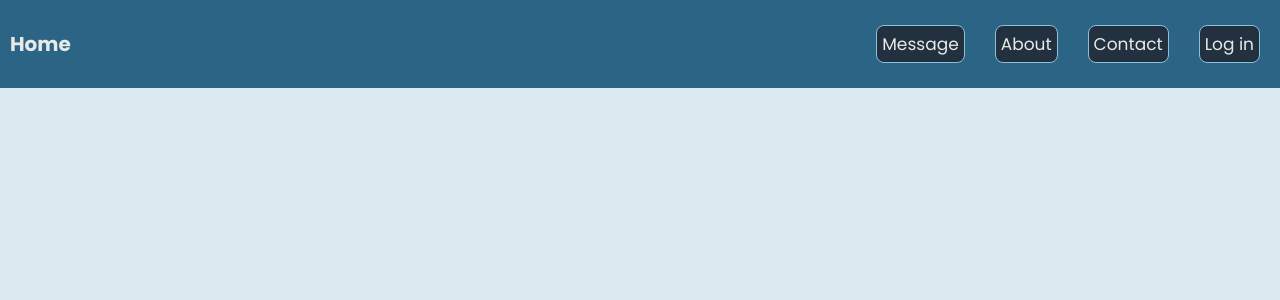
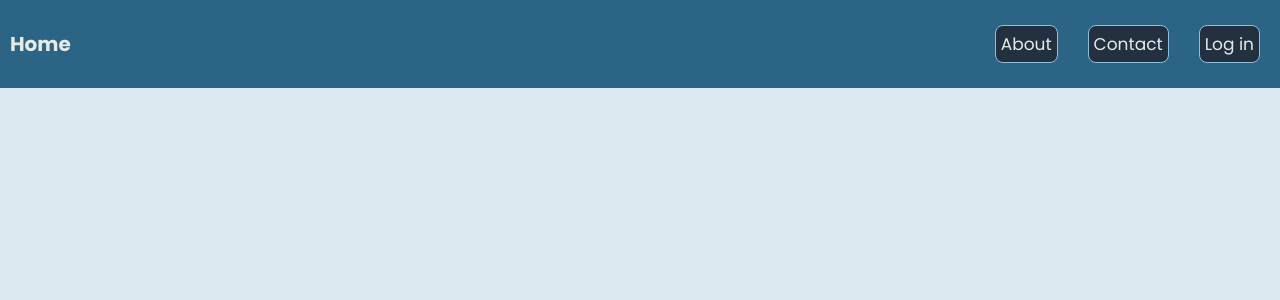
Before and after one commit to knguyenHub/CoyoteHowls, a React (Vite) app in the folder coyote_howls/: page / in a window 1280 px wide. Shown: the top 300 px of the page. Built offline with nearby package versions, Linux system fonts and the light colour scheme.

Commit message:
updated NavBar
Commented out the message button in navbar.

```diff
--- a/coyote_howls/src/App.jsx
+++ b/coyote_howls/src/App.jsx
@@ -2,7 +2,7 @@ import { Route, Routes } from "react-router-dom";
 import "./App.css";
 /* importing each component from their appropriate locations */
 import {Navbar} from "./components/Navbar";
-import Message from "./components/pages/Message";
+ /*import Message from "./components/pages/Message";  */
 import About from "./components/pages/About";
 import Contact from "./components/pages/Contact";
 import Log_in from "./components/pages/Log_in";
@@ -16,7 +16,7 @@ function App() {
       <Navbar />
       <Routes>
         <Route path= "/Home" element={<Home/>} />
-        <Route path= "/message" element={<Message/>} />
+     {/*   <Route path= "/message" element={<Message/>} />  */}
         <Route path= "/about" element={<About/>} />
         <Route path= "/contact" element={<Contact/>} />
         <Route path= "/log_in" element={<Log_in/>} />
--- a/coyote_howls/src/components/Navbar.jsx
+++ b/coyote_howls/src/components/Navbar.jsx
@@ -21,9 +21,9 @@ export const Navbar = () => {
         <span></span>
       </div>
       <ul className = {menuOpen ? "open" : ""}>
-        <li>
-          <NavLink to="/message">Message</NavLink>
-        </li>
+       {/* <li>
+          <NavLink to="/message">Message</NavLink>   //commmented out message button
+        </li>  */}
         <li>
           <NavLink to="/about">About</NavLink>
         </li>
```
